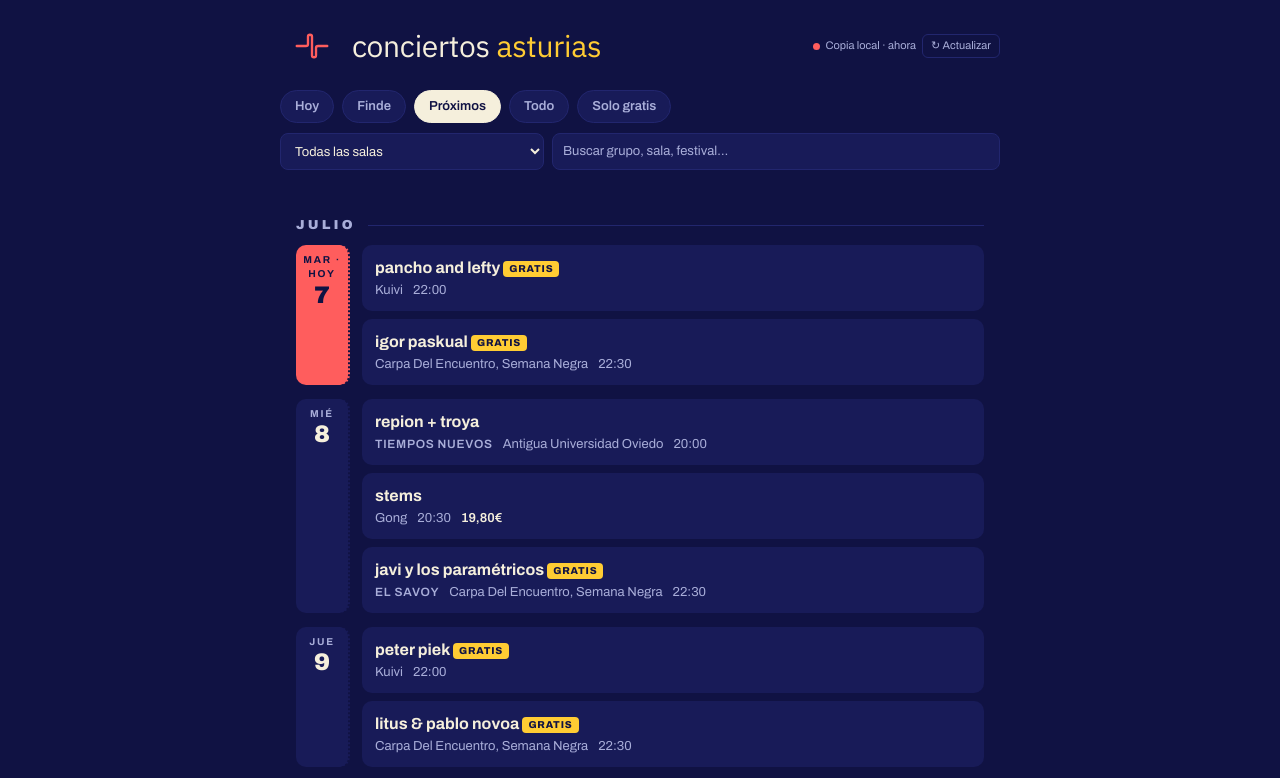
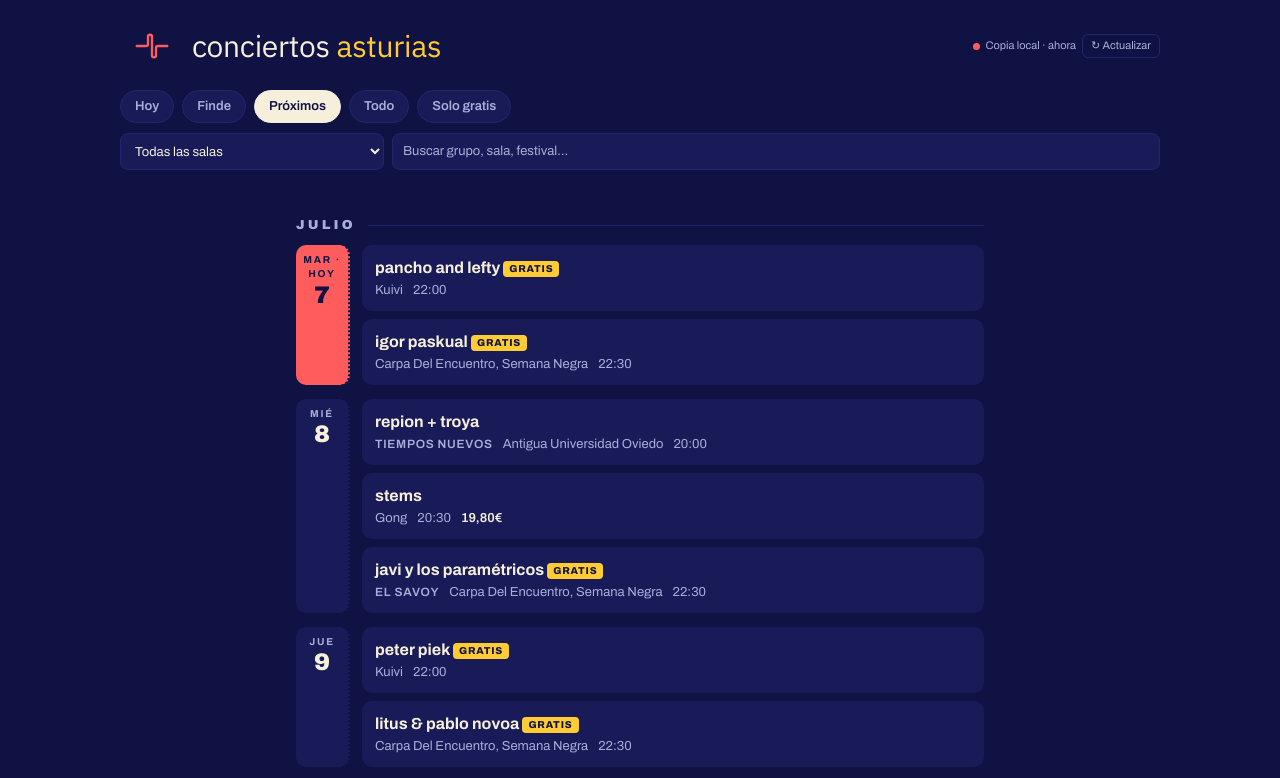
Before and after one commit to Profitsarts/conciertos, a plain HTML site: page index.html in a window 1280 px wide. Shown: the top 778 px of the page. Drawn offline with Linux system fonts and the light colour scheme; no server answers.

Commit message:
widen header-wrap to 65rem

```diff
--- a/index.html
+++ b/index.html
@@ -34,7 +34,7 @@
     background:var(--ink);
     padding:calc(env(safe-area-inset-top) + 0.875rem) 1rem 1rem;
   }
-  .header-wrap{max-width:45rem;margin:0 auto}
+  .header-wrap{max-width:65rem;margin:0 auto}
   .masthead{display:flex;align-items:center;justify-content:space-between;gap:12px}
   .brand{display:flex;align-items:center;gap:8px}
   .brand svg{width:4em;height:4em;flex:none}
```
